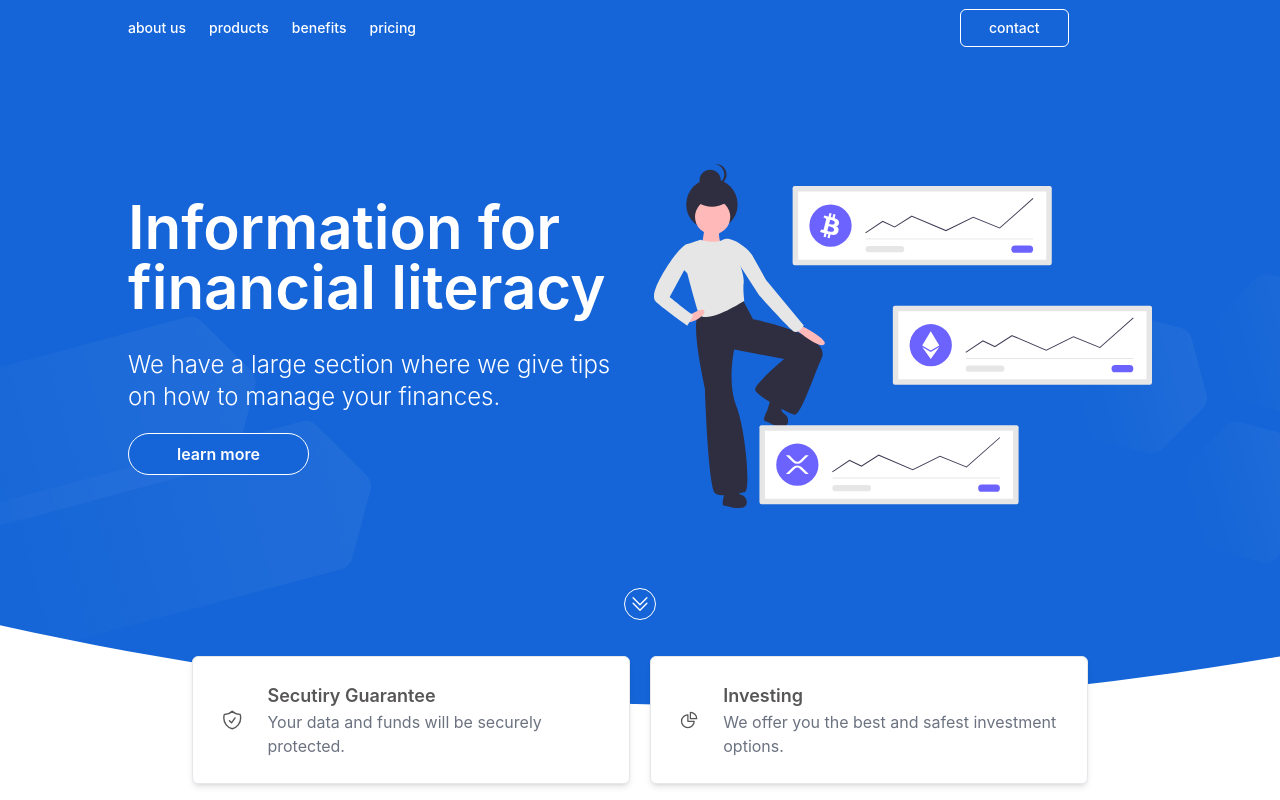
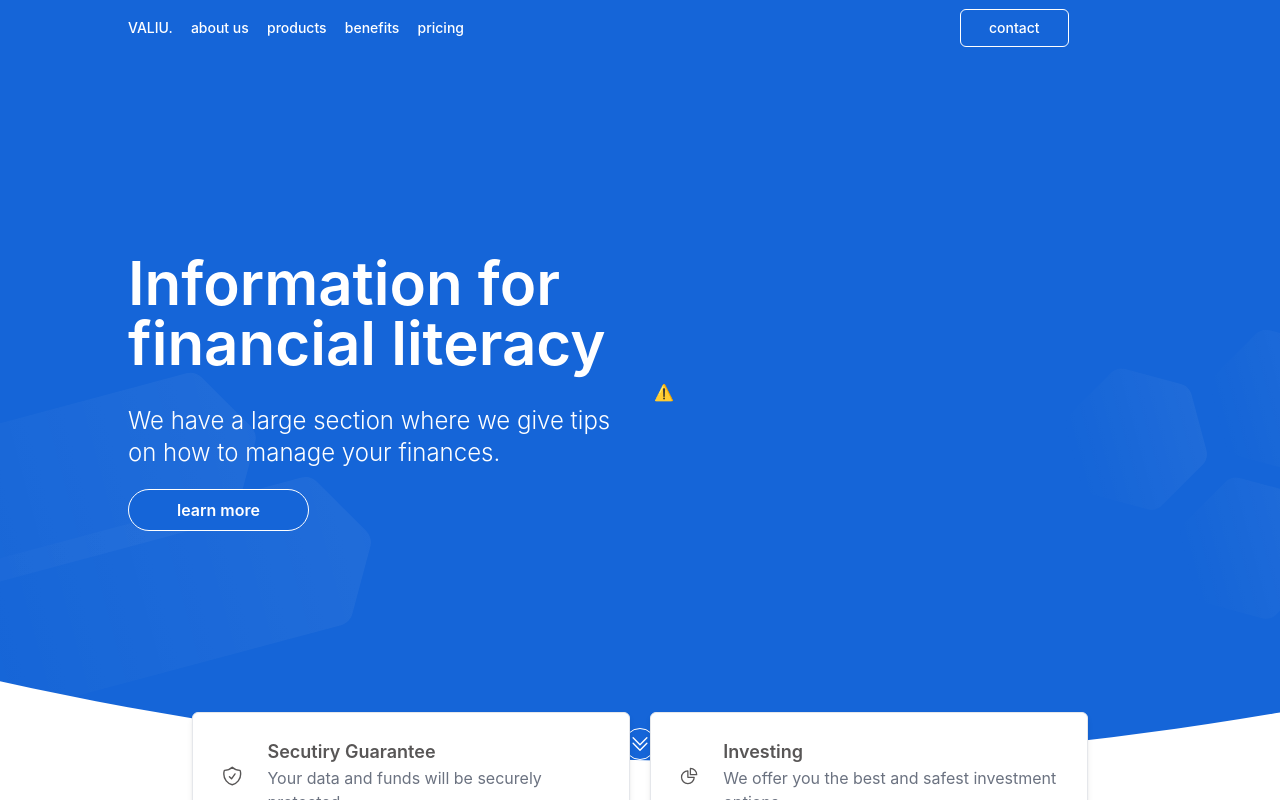
Before and after one commit to JuanLoyola/fintech-react, a React (Vite) app: page / in a window 1280 px wide. Shown: the top 800 px of the page. Built offline with nearby package versions, Linux system fonts and the light colour scheme; no server answers.

Commit message:
loader added

```diff
--- a/index.html
+++ b/index.html
@@ -9,5 +9,6 @@
   <body>
     <div id="root"></div>
     <script type="module" src="/src/main.jsx"></script>
+    <script src="https://unpkg.com/@lottiefiles/lottie-player@latest/dist/lottie-player.js"></script>
   </body>
 </html>
--- a/src/App.jsx
+++ b/src/App.jsx
@@ -1,12 +1,29 @@
-// import { useState } from 'react'
+import { useState, useEffect } from 'react';
+import Loader  from './components/UI/Loader.jsx'
 import Navbar  from './components/Navbar.jsx'
 import Hero  from './components/Hero.jsx'
 import AboutServices  from './components/AboutServices.jsx'
 
 function App() {
 
+    const [visible, setVisible] = useState(true);
+
+    useEffect(() => {
+      const hideAfterThisTime = setTimeout(() => {
+        setVisible(false);
+      }, 3000);
+
+      return () => {
+        clearTimeout(hideAfterThisTime);
+      };
+    }, []);
+
+    if (visible) {
+      return <div><Loader /></div>;
+    } else {
       return (
         <div className="App">
+
           <Navbar />
           <Hero />
           <AboutServices />
@@ -14,4 +31,7 @@ function App() {
       )
     }
 
+
+}
+
 export default App
--- a/src/components/Hero.jsx
+++ b/src/components/Hero.jsx
@@ -16,8 +16,8 @@ export default class Hero extends Component {
                         </div>
                     </span>
 
-                    <span className='w-4/5 md:w-3/6 h-[20rem] flex justify-center items-center'>
-                        <img src="/src/assets/images/hero.svg" alt="hero image" />
+                    <span className='w-4/5 md:w-3/6 h-[20rem] lg:h-[30rem] flex justify-center items-center'>
+                        <lottie-player src="https://assets5.lottiefiles.com/private_files/lf30_sM28Fo.json"  background="transparent"  speed="1"   autoplay></lottie-player>
                     </span>
                 </div>
 
--- a/src/components/Navbar.jsx
+++ b/src/components/Navbar.jsx
@@ -6,15 +6,15 @@ function Navbar() {
 	const [isNavOpen, setIsNavOpen] = useState(false);
 
 	return (
-		<div className='fixed w-full  text-white h-14 flex justify-center items-center'>
-			<div className='w-full h-20 absolute bg-[#1565d8] z-10'></div>
+		<div className='bg-[#1565d8] w-full  text-white h-14 flex justify-center items-center'>
 			<div className='w-full relative lg:max-w-5xl flex justify-between items-center px-12 md:px-0 text-sm z-20 bg-none'>
 				{/* desktop */}
-				<ul className='hidden w-[18rem] md:flex justify-between items-center'>
-					<li className='font-medium text-sm hover:text-gray-500 cursor-pointer transition-all'>about us</li>
-					<li className='font-medium text-sm hover:text-gray-500 cursor-pointer transition-all'>products</li>
-					<li className='font-medium text-sm hover:text-gray-500 cursor-pointer transition-all'>benefits</li>
-					<li className='font-medium text-sm hover:text-gray-500 cursor-pointer transition-all'>pricing</li>
+				<ul className='hidden w-[21rem] md:flex justify-between items-center'>
+					<li className='font-medium text-sm hover:text-gray-400 cursor-pointer transition-all uppercase'>valiu.</li>
+					<li className='font-medium text-sm hover:text-gray-400 cursor-pointer transition-all'>about us</li>
+					<li className='font-medium text-sm hover:text-gray-400 cursor-pointer transition-all'>products</li>
+					<li className='font-medium text-sm hover:text-gray-400 cursor-pointer transition-all'>benefits</li>
+					<li className='font-medium text-sm hover:text-gray-400 cursor-pointer transition-all'>pricing</li>
 				</ul>
 				<ul className='hidden w-[12rem] md:flex justify-between items-center'>
 					<li className='font-medium text-sm border border-white hover:border-gray-300 hover:bg-[#1259bc] text-white hover:text-gray-300 px-7 py-2 rounded-md cursor-pointer transition-all'>contact</li>
@@ -38,7 +38,7 @@ function Navbar() {
 					</ul>
 				</div>
 				<ul className='md:hidden w-[12rem] flex justify-between items-center'>
-					<li className='font-medium text-sm hover:text-gray-500 cursor-pointer transition-all'>Log In</li>
+					<li className='font-medium text-sm hover:text-gray-400 cursor-pointer transition-all'>Log In</li>
 					<li className='font-medium text-sm text-white bg-indigo-500 hover:bg-indigo-600 hover:text-gray-300 px-7 py-2 rounded-md cursor-pointer transition-all'>Sign Up</li>
 				</ul>
 			</div>
--- /dev/null
+++ b/src/components/UI/Loader.jsx
@@ -0,0 +1,11 @@
+import React, { Component } from 'react'
+
+export default class Loader extends Component {
+  render() {
+    return (
+      <div className='h-screen w-full bg-white flex justify-center items-center absolute top-0 right-0 left-0 bottom-0 z-50'>
+        <lottie-player src="https://assets7.lottiefiles.com/packages/lf20_E9gQ5b.json" mode="bounce" background="transparent" speed="1" autoplay></lottie-player>
+      </div>
+    )
+  }
+}
```
Lines whose indentation alone changed are shown as unchanged.
